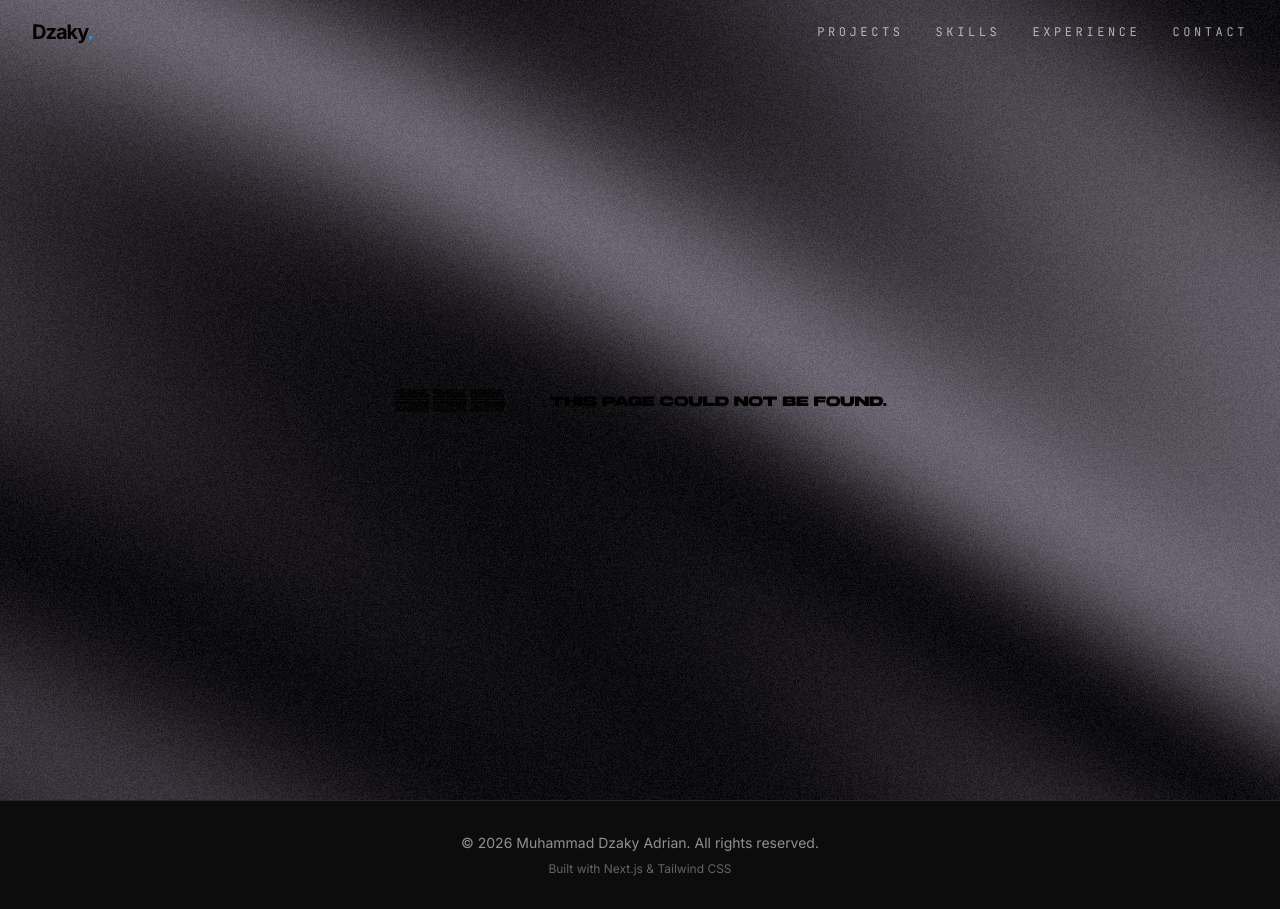
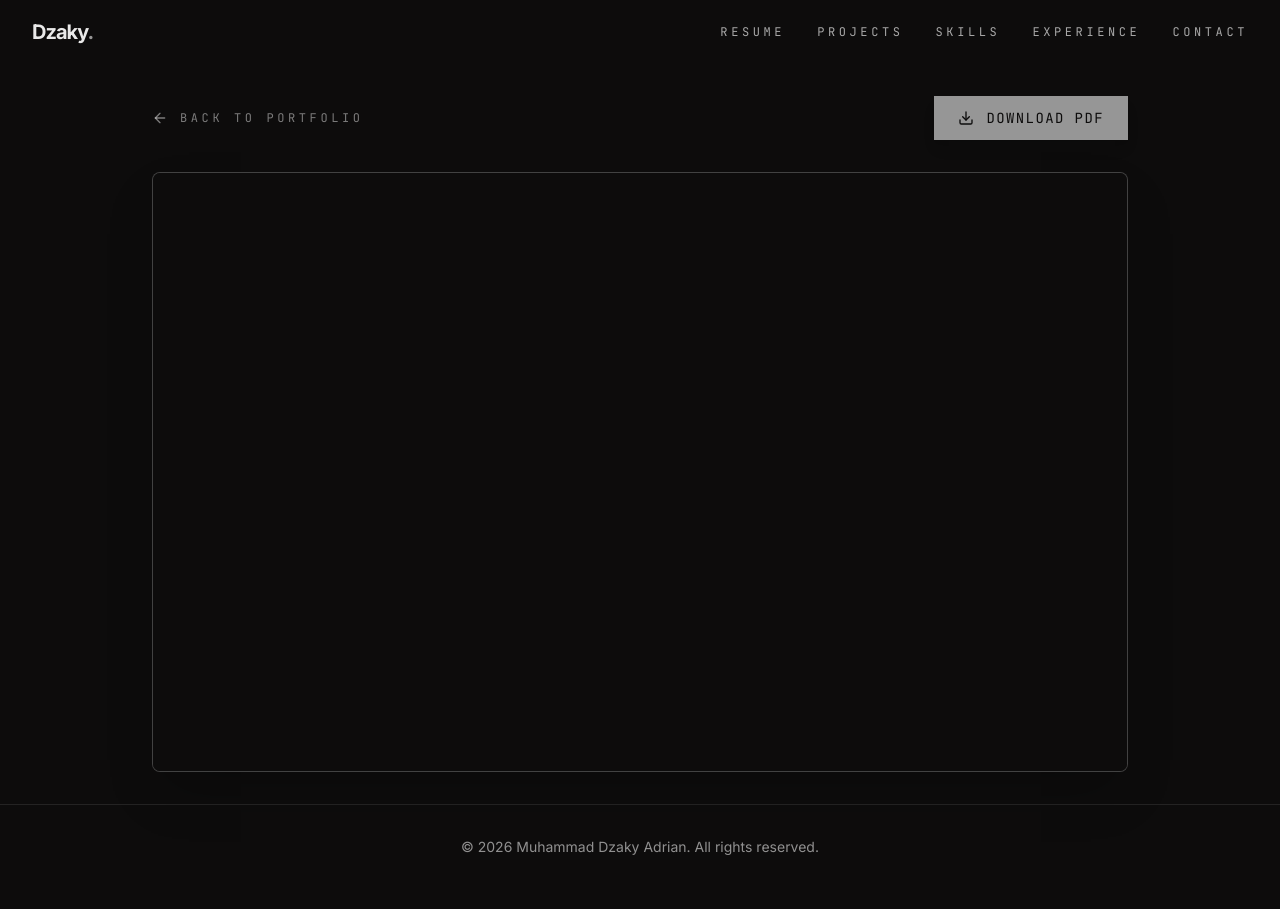
Before and after one commit to dzakyadr/portofolio-dzaky, a Next.js app: page /resume in a window 1280 px wide. Before the commit this address had no page. Built offline with nearby package versions, Linux system fonts and the light colour scheme.

Commit message:
add cv section

```diff
--- /dev/null
+++ b/src/app/resume/page.tsx
@@ -0,0 +1,48 @@
+import { FiDownload, FiArrowLeft } from "react-icons/fi";
+import Link from "next/link";
+
+export const metadata = {
+  title: "Resume | Dzaky Adrian",
+  description: "View and download Dzaky Adrian's professional resume.",
+};
+
+export default function ResumePage() {
+  return (
+    <main className="min-h-screen bg-background relative pt-24 pb-8 flex flex-col items-center">
+      {/* Header & Controls */}
+      <div className="w-full max-w-5xl mx-auto px-6 flex flex-col md:flex-row justify-between items-center mb-8 gap-4">
+        <Link
+          href="/"
+          className="inline-flex items-center gap-3 text-xs font-mono tracking-[0.3em] uppercase text-foreground/50 hover:text-accent transition-colors"
+        >
+          <FiArrowLeft className="w-4 h-4" /> Back to Portfolio
+        </Link>
+        <a
+          href="/cv.pdf"
+          download="Dzaky_Adrian_CV.pdf"
+          className="inline-flex items-center justify-center px-6 py-3 text-sm font-mono tracking-widest uppercase text-background bg-accent hover:bg-accent/90 transition-colors shadow-lg"
+        >
+          <FiDownload className="mr-3 w-4 h-4" /> Download PDF
+        </a>
+      </div>
+
+      {/* PDF Viewer Container */}
+      <div className="w-full max-w-5xl mx-auto px-6 flex-grow flex flex-col relative z-10 h-[75vh]">
+        <div className="w-full h-full border border-foreground/20 bg-foreground/5 rounded-lg overflow-hidden relative shadow-2xl">
+          {/* Fallback overlay in case PDF blocker is active */}
+          <div className="absolute inset-0 flex items-center justify-center -z-10 bg-background">
+            <p className="text-foreground/50 font-mono text-sm tracking-widest text-center px-6">
+              Loading preview... <br/><br/>
+              <span className="text-xs">If it doesn&apos;t appear, you can download the file directly using the button above.</span>
+            </p>
+          </div>
+          <iframe
+            src="/cv.pdf#view=FitH"
+            className="w-full h-full border-none relative z-10 bg-transparent"
+            title="Resume Preview"
+          />
+        </div>
+      </div>
+    </main>
+  );
+}
--- a/src/components/layout/Footer.tsx
+++ b/src/components/layout/Footer.tsx
@@ -5,9 +5,6 @@ export function Footer() {
         <p className="text-foreground/60 text-sm">
           &copy; {new Date().getFullYear()} Muhammad Dzaky Adrian. All rights reserved.
         </p>
-        <p className="text-foreground/40 text-xs mt-2 font-mono">
-          Built with Next.js & Tailwind CSS
-        </p>
       </div>
     </footer>
   );
--- a/src/components/layout/Navbar.tsx
+++ b/src/components/layout/Navbar.tsx
@@ -2,17 +2,16 @@
 
 import * as React from "react";
 import Link from "next/link";
-import { motion } from "framer-motion";
 
 const navLinks = [
-  { name: "Projects", href: "#projects" },
-  { name: "Skills", href: "#skills" },
-  { name: "Experience", href: "#experience" },
-  { name: "Contact", href: "#contact" },
+  { name: "Resume", href: "/resume" },
+  { name: "Projects", href: "/#projects" },
+  { name: "Skills", href: "/#skills" },
+  { name: "Experience", href: "/#experience" },
+  { name: "Contact", href: "/#contact" },
 ];
 
 export function Navbar() {
-  const [isOpen, setIsOpen] = React.useState(false);
   const [scrolled, setScrolled] = React.useState(false);
 
   React.useEffect(() => {
@@ -35,62 +34,24 @@ export function Navbar() {
         <div className="flex justify-between items-center h-16">
           <div className="flex-shrink-0">
             <Link href="/" className="text-xl font-bold tracking-tighter">
-              Dzaky<span className="text-sky-500">.</span>
+              Dzaky<span className="text-accent">.</span>
             </Link>
           </div>
 
-          {/* Desktop Nav */}
-          <nav className="hidden md:flex space-x-8 items-center">
+          {/* Unified Nav for all screens on the right side */}
+          <nav className="flex flex-wrap justify-end gap-2 md:gap-8 items-center max-w-[65%] md:max-w-none">
             {navLinks.map((link) => (
               <Link
                 key={link.name}
                 href={link.href}
-                className="text-xs font-mono tracking-[0.3em] uppercase text-foreground/70 hover:text-accent transition-colors"
+                className="text-[9px] sm:text-[10px] md:text-xs font-mono tracking-[0.1em] md:tracking-[0.3em] uppercase text-foreground/70 hover:text-accent transition-colors text-right"
               >
                 {link.name}
               </Link>
             ))}
           </nav>
-
-          {/* Mobile Nav Toggle */}
-          <div className="md:hidden flex items-center space-x-4">
-            <button
-              onClick={() => setIsOpen(!isOpen)}
-              className="p-2 rounded-md hover:bg-foreground/10 transition-colors text-foreground"
-              aria-label="Toggle Menu"
-            >
-              {isOpen ? (
-                <svg width="24" height="24" viewBox="0 0 24 24" fill="none" stroke="currentColor" strokeWidth="2" strokeLinecap="round" strokeLinejoin="round"><line x1="18" y1="6" x2="6" y2="18"></line><line x1="6" y1="6" x2="18" y2="18"></line></svg>
-              ) : (
-                <svg width="24" height="24" viewBox="0 0 24 24" fill="none" stroke="currentColor" strokeWidth="2" strokeLinecap="round" strokeLinejoin="round"><line x1="3" y1="12" x2="21" y2="12"></line><line x1="3" y1="6" x2="21" y2="6"></line><line x1="3" y1="18" x2="21" y2="18"></line></svg>
-              )}
-            </button>
-          </div>
         </div>
       </div>
-
-      {/* Mobile Nav Menu */}
-      {isOpen && (
-        <motion.div
-          initial={{ opacity: 0, y: -10 }}
-          animate={{ opacity: 1, y: 0 }}
-          exit={{ opacity: 0, y: -10 }}
-          className="md:hidden bg-background border-b border-foreground/10 shadow-lg"
-        >
-          <div className="px-2 pt-2 pb-3 space-y-1 sm:px-3">
-            {navLinks.map((link) => (
-              <Link
-                key={link.name}
-                href={link.href}
-                onClick={() => setIsOpen(false)}
-                className="block px-3 py-2 rounded-md text-base font-medium text-foreground/80 hover:text-sky-500 hover:bg-sky-500/10 transition-colors"
-              >
-                {link.name}
-              </Link>
-            ))}
-          </div>
-        </motion.div>
-      )}
     </header>
   );
 }
--- a/src/components/sections/Contact.tsx
+++ b/src/components/sections/Contact.tsx
@@ -24,12 +24,22 @@ export function Contact() {
             My inbox is always open. Whether you have a question or just want to say hi, I&apos;ll try my best to get back to you!
           </p>
 
-          <a
-            href="mailto:placeholder@email.com"
-            className="inline-flex items-center justify-center px-8 py-4 text-base font-medium text-sky-500 bg-transparent border border-sky-500 rounded-lg transition-all hover:bg-sky-500/10 mb-16"
-          >
-            Say Hello <FiMail className="ml-2" />
-          </a>
+          <div className="flex flex-col sm:flex-row justify-center items-center gap-4 mb-16">
+            <a
+              href="mailto:muhadrian061@gmail.com"
+              className="inline-flex items-center justify-center px-8 py-4 text-base font-medium text-background bg-accent border border-accent rounded-lg transition-all hover:bg-accent/90 min-w-[200px]"
+            >
+              Email Me <FiMail className="ml-2" />
+            </a>
+            <a
+              href="https://wa.me/6281234567890"
+              target="_blank"
+              rel="noopener noreferrer"
+              className="inline-flex items-center justify-center px-8 py-4 text-base font-medium text-accent bg-transparent border border-accent rounded-lg transition-all hover:bg-accent/10 min-w-[200px]"
+            >
+              WhatsApp <span className="ml-2 w-4 h-4 font-bold border rounded-full inline-flex items-center justify-center text-[10px]">W</span>
+            </a>
+          </div>
 
           <div className="flex justify-center space-x-6">
             <a
```
Also changed, not shown: 1 other file (tests, documents, lock files or other folders).
